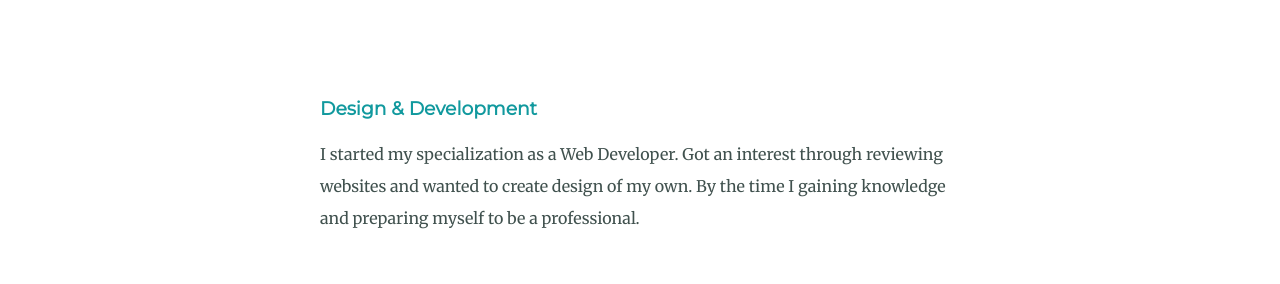
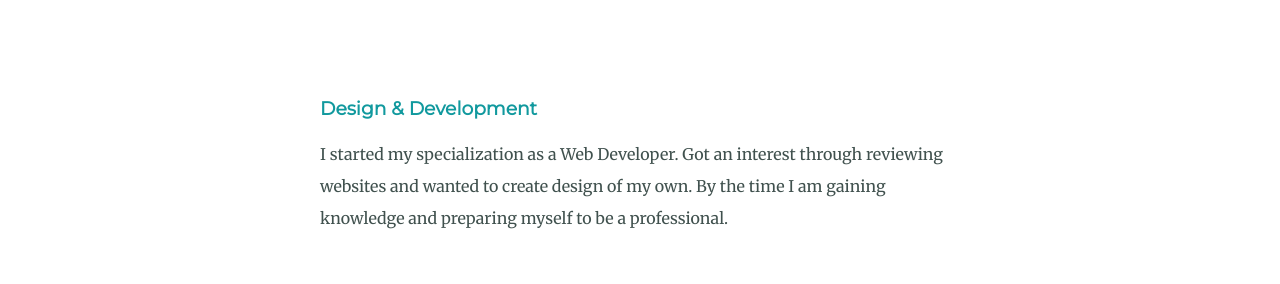
Before and after one commit to vintagecodes/Portfolio, a website: page index.html in a window 1280 px wide. Shown: the part 1641-1925 px from the top of the page. Drawn offline with Linux system fonts and the light colour scheme.

Commit message:
Update index.html

```diff
--- a/index.html
+++ b/index.html
@@ -32,7 +32,7 @@
       <div class="skill-row">
 
         <h3>Design & Development</h3>
-        <p>I started my specialization as a Web Developer. Got an interest through reviewing websites and wanted to create design of my own. By the time I gaining knowledge and preparing myself to be a professional.</p>
+        <p>I started my specialization as a Web Developer. Got an interest through reviewing websites and wanted to create design of my own. By the time I am gaining knowledge and preparing myself to be a professional.</p>
 
       </div>
       <!-- <div class="skill-row">
```
